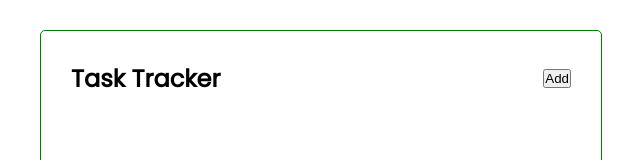
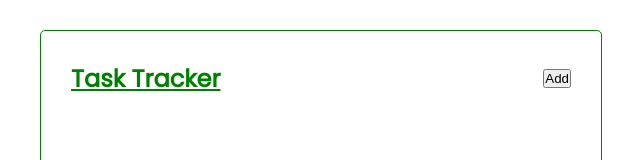
Before and after one commit to ChristopherChinia/Task-Tracker, a plain HTML site: page index.html in a window 1280 px wide. Shown: the top 160 px of the page, without its empty margins (319-959 px from the left). Drawn offline with Linux system fonts and the light colour scheme.

Commit message:
styling the header two tag in div header in css file

```diff
--- a/Assets/css/styles.css
+++ b/Assets/css/styles.css
@@ -25,3 +25,8 @@
     align-items: center;
     margin-bottom: 20px;
   }
+
+  .header h2{
+    text-decoration: underline;
+    color: green;
+    }
```
